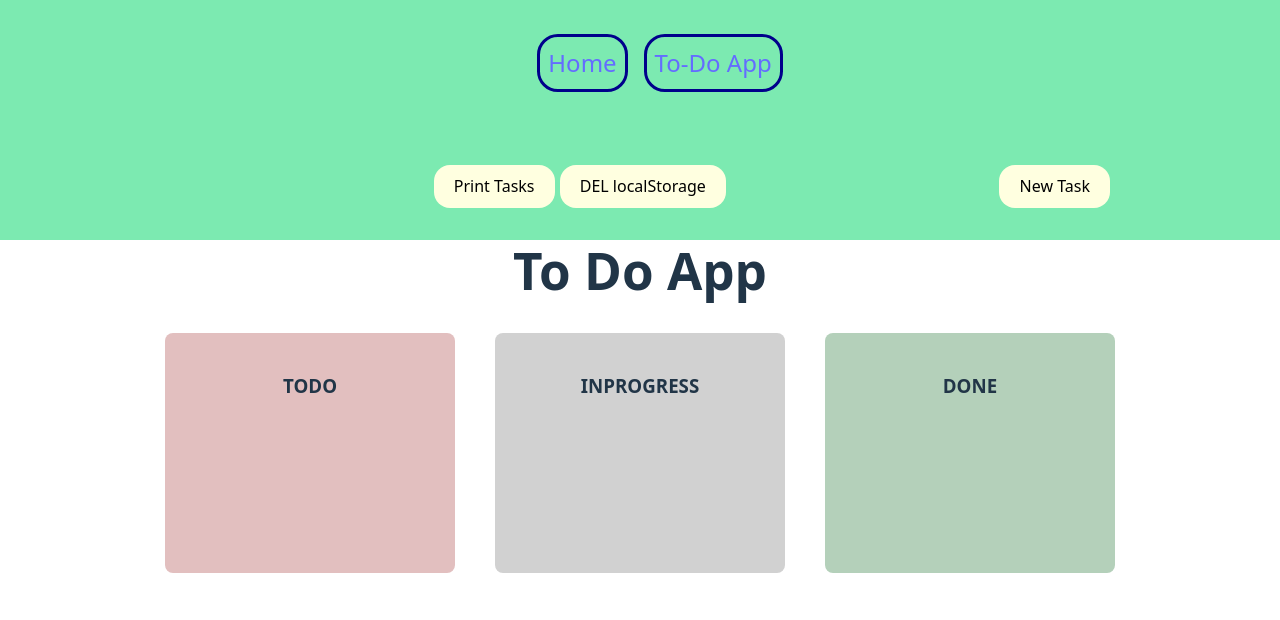
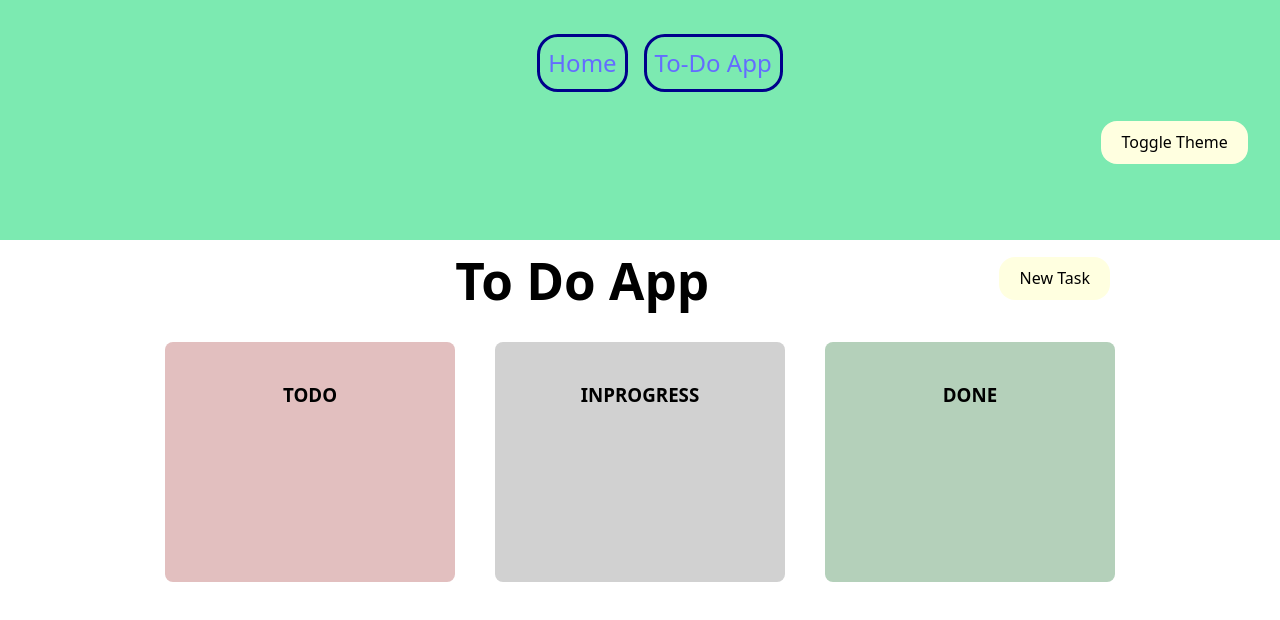
Before and after one commit to kristaps-m/vite-js-project, a React (Vite) app: page /ToDoApp in a window 1280 px wide. Shown: the top 620 px of the page. Built offline with nearby package versions, Linux system fonts and the light colour scheme.

Commit message:
with help of chatGPT create theme toggle :)

```diff
--- a/src/App.css
+++ b/src/App.css
@@ -1,10 +1,27 @@
+.light {
+  --bg-color: #7ceab1;
+  --bg-color_2: white;
+  --text-color: #000000;
+}
+
+.dark {
+  --bg-color: #1a1a1a;
+  --bg-color_2: rgb(117, 117, 117);
+  --text-color: #ffffff;
+}
+
 body {
   /* background-color: rgb(252, 211, 241); */
   /* background-color: #7ceab1;  */
-  background: linear-gradient(to bottom, #7ceab1 30%, white 30%);
+  background: linear-gradient(to bottom, var(--bg-color) 30%, var(--bg-color_2) 30%);
+  color: var(--text-color);
   height: 100vh;
   margin: 0;
 }
+
+/* #root {
+  background: linear-gradient(to bottom, #ea7c85 30%, rgb(43, 46, 140) 30%);
+} */
 
 #root {
   max-width: 1280px;
@@ -31,16 +48,12 @@ body {
   top: 0; /* Stick to the top */
   left: 0;
   width: 100%; /* Full width */
-  background-color: #7ceab1;
-  color: white;
+  background-color: var(--bg-color);
+  color: var(--text-color);
   padding: 10px 0;
   text-align: center;
   z-index: 1000; /* Ensure it's above other elements */
 }
-
-/* .toDoApp {
-  background-color: rgb(172, 19, 131);
-} */
 
 .content {
   margin-top: 20rem; /* Adjust based on the height of your navbar */
@@ -57,6 +70,7 @@ body {
   font-size: x-large;
   border: solid darkblue 3px;
   border-radius: 1.3rem;
+  /* color: var(--text-color); */
 }
 
 .nav-bar-buttons a:hover {
--- a/src/App.tsx
+++ b/src/App.tsx
@@ -3,13 +3,16 @@ import ToDoApp from "./components/DoDoApp";
 import { BrowserRouter as Router, Routes, Route } from "react-router-dom";
 import Home from "./components/Home";
 import Navbar from "./components/Navbar";
+import { useTheme } from "./theme/ThemeContext";
 
 function App() {
+  const { theme } = useTheme();
+
   return (
     <>
       <Router>
         <Navbar />
-        <div className="content">
+        <div className={theme}>
           <Routes>
             <Route path="/" element={<Home />} />
             <Route path="/ToDoApp" element={<ToDoApp />} />
--- a/src/components/DoDoApp.tsx
+++ b/src/components/DoDoApp.tsx
@@ -49,20 +49,21 @@ function ToDoApp() {
       >
         New Task
       </button>
-      <button
+      {/* PRINT TASKS FOR TESTING */}
+      {/* <button
         onClick={() => {
           console.log(tasks);
         }}
       >
         Print Tasks
-      </button>
-      <button
+      </button> */}
+      {/* <button
         onClick={() => {
           localStorage.removeItem("tasks");
         }}
       >
         DEL localStorage
-      </button>
+      </button> */}
       <h1>To Do App</h1>
       <div>
         <div style={{ display: "flex", gap: "2.5rem" }}>
--- a/src/components/Navbar.tsx
+++ b/src/components/Navbar.tsx
@@ -1,7 +1,10 @@
 import "../App.css";
 import { Link } from "react-router-dom";
+import { useTheme } from "../theme/ThemeContext";
 
 function Navbar() {
+  const { toggleTheme } = useTheme();
+
   return (
     <nav className="navbar">
       <ul className="nav-bar-buttons">
@@ -12,6 +15,10 @@ function Navbar() {
           <Link to="/ToDoApp">To-Do App</Link>
         </li>
       </ul>
+
+      <button style={{ position: "absolute", right: 0, marginRight: "2rem" }} onClick={toggleTheme}>
+        Toggle Theme
+      </button>
     </nav>
   );
 }
--- a/src/main.tsx
+++ b/src/main.tsx
@@ -4,11 +4,14 @@ import "./index.css";
 import App from "./App.tsx";
 import { DndProvider } from "react-dnd";
 import { HTML5Backend } from "react-dnd-html5-backend";
+import { ThemeProvider } from "./theme/ThemeContext";
 
 createRoot(document.getElementById("root")!).render(
   <StrictMode>
     <DndProvider backend={HTML5Backend}>
-      <App />
+      <ThemeProvider>
+        <App />
+      </ThemeProvider>
     </DndProvider>
   </StrictMode>
 );
--- /dev/null
+++ b/src/theme/ThemeContext.tsx
@@ -0,0 +1,23 @@
+import { createContext, useContext, useState, useEffect } from "react";
+
+const ThemeContext = createContext({ theme: "light", toggleTheme: () => {} });
+
+export const ThemeProvider = ({ children }: { children: React.ReactNode }) => {
+  const [theme, setTheme] = useState(() => {
+    return (
+      localStorage.getItem("theme") ||
+      (window.matchMedia("(prefers-color-scheme: dark)").matches ? "dark" : "light")
+    );
+  });
+
+  useEffect(() => {
+    localStorage.setItem("theme", theme);
+    document.body.className = theme;
+  }, [theme]);
+
+  const toggleTheme = () => setTheme((prev) => (prev === "light" ? "dark" : "light"));
+
+  return <ThemeContext.Provider value={{ theme, toggleTheme }}>{children}</ThemeContext.Provider>;
+};
+
+export const useTheme = () => useContext(ThemeContext);
```
